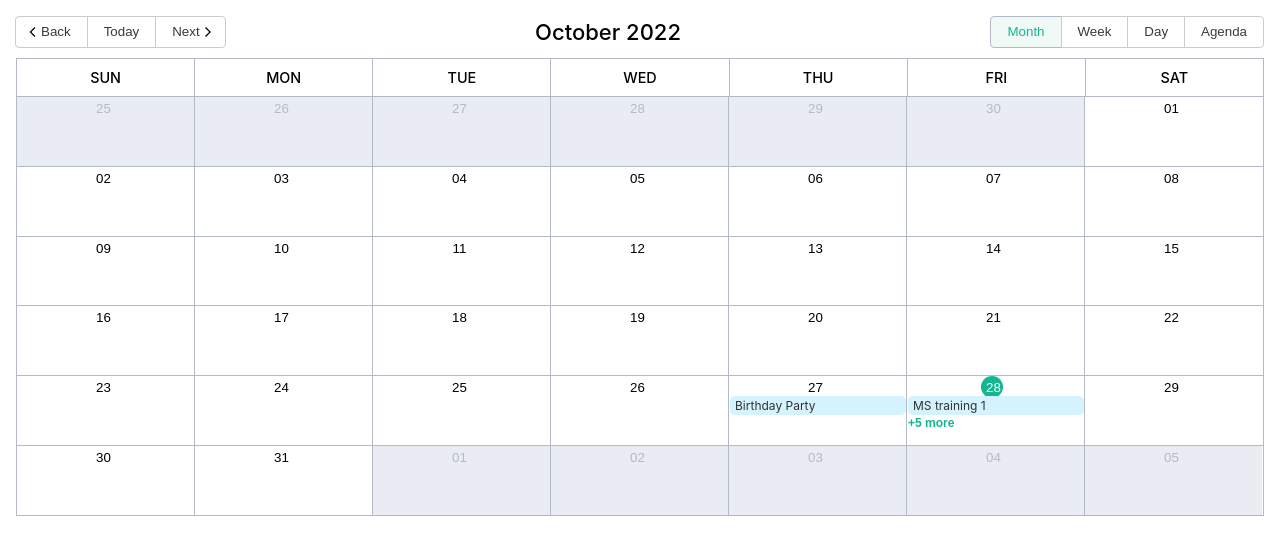
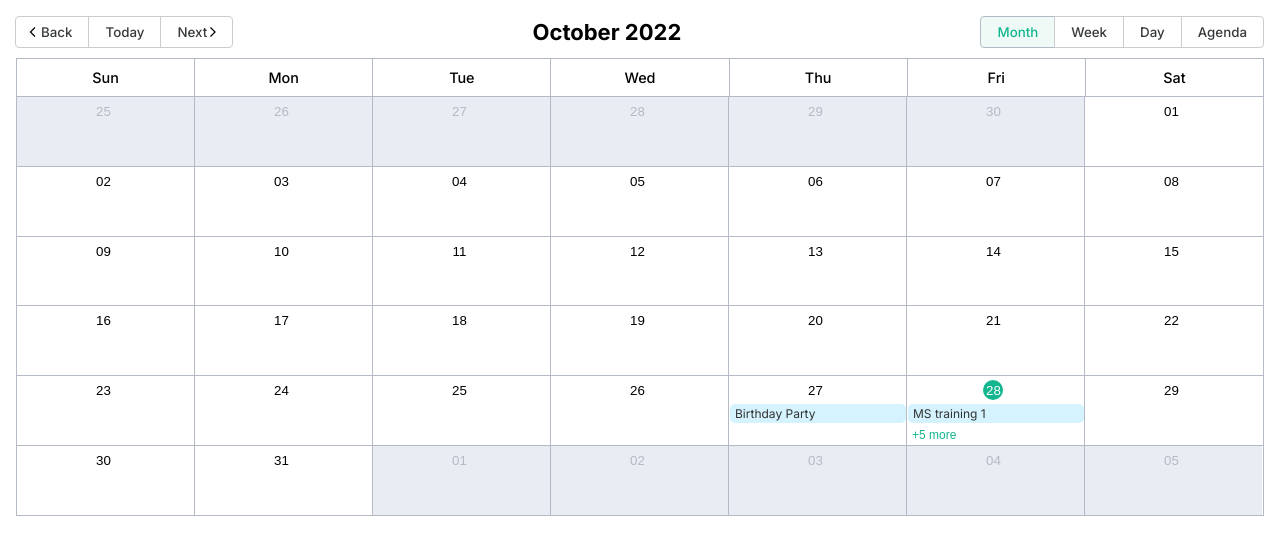
Before and after one commit to intelligaia/react-big-calendar, a React (Create React App) app: page / in a window 1280 px wide. Shown: the top 554 px of the page. Built offline with nearby package versions, Linux system fonts and the light colour scheme.

Commit message:
Theme Updates

```diff
--- a/src/App.js
+++ b/src/App.js
@@ -1,9 +1,9 @@
+
 import { Calendar, momentLocalizer } from "react-big-calendar";
 import moment from "moment";
 
 import "react-big-calendar/lib/css/react-big-calendar.css";
 import "./customBigCalendar.css";
-
 const localizer = momentLocalizer(moment);
 
 const events = [
--- a/src/customBigCalendar.css
+++ b/src/customBigCalendar.css
@@ -8,6 +8,8 @@
   -webkit-transition: all 0.1s 0.1s;
   transition: all 0.2s 0.1s;
   line-height: 18px;
+  font-family: 'Inter', sans-serif;
+  font-weight: 500;
 }
 
 .rbc-toolbar button:active,
@@ -24,13 +26,12 @@
 
 .rbc-toolbar .rbc-toolbar-label {
   font-size: 22px;
-  font-weight: 500;
+  font-weight: 700;
 }
 
 .rbc-header {
   /*padding: 10px 3px;  Removed as impacting on Week panel*/
   font-weight: 500;
-  text-transform: uppercase;
   border-bottom: 1px solid #b4bac5;
 }
 
@@ -49,12 +50,13 @@
   content: "";
   background: #13b68f;
   position: absolute;
-  width: 22px;
-  height: 22px;
+  width: 20px;
+  height: 20px;
   border-radius: 50%;
-  left: -32%;
+  left: -22%;
   z-index: -1;
-  top: -4px;
+  top: -3px;
+  text-align: center;
 }
 
 .rbc-date-cell {
@@ -67,7 +69,14 @@
 
 .rbc-button-link {
   position: relative;
-  /* top: 5px; */
+  margin-top: 7px;
+  font-weight: 400;
+}
+.rbc-button-link.rbc-show-more {
+  font-size: 12px;
+  color: #13b68f;
+  padding: 0px 0 0 4px;
+  margin-top: 4px;
 }
 
 .rbc-off-range-bg {
@@ -96,8 +105,7 @@
   .rbc-button-link
   span {
   font-weight: 600;
-  text-transform: uppercase;
-}
+ }
 .rbc-time-view .rbc-time-header .rbc-time-header-content > .rbc-row {
   min-height: 40px;
 }
@@ -109,10 +117,13 @@
 }
 
 .rbc-event,
-.rbc-day-slot .rbc-background-event {
+.rbc-day-slot .rbc-background-event,
+.rbc-event.rbc-selected, .rbc-day-slot .rbc-selected.rbc-background-event {
   font-size: 12px;
   background-color: #d4f3ff;
   color: #333;
+  outline: none;
+  margin-top: 5px
 }
 
 .rbc-day-slot .rbc-event,
@@ -125,10 +136,7 @@
   flex: 1 0 0;
 }
 
-.rbc-show-more {
-  font-size: 12px;
-  color: #13b68f;
-}
+
 
 .rbc-btn-group:first-child > button:not(:first-child):not(:last-child) {
   background: url(assets/arrow_back_ios.svg) no-repeat 4px center;
--- a/src/index.css
+++ b/src/index.css
@@ -1,8 +1,8 @@
+@import url('https://fonts.googleapis.com/css2?family=Inter:wght@100;200;300;400;500;600;700&display=swap');
+
 body {
   margin: 0;
-  font-family: -apple-system, BlinkMacSystemFont, 'Segoe UI', 'Roboto', 'Oxygen',
-    'Ubuntu', 'Cantarell', 'Fira Sans', 'Droid Sans', 'Helvetica Neue',
-    sans-serif;
+  font-family: 'Inter', sans-serif;
   -webkit-font-smoothing: antialiased;
   -moz-osx-font-smoothing: grayscale;
 }
```
